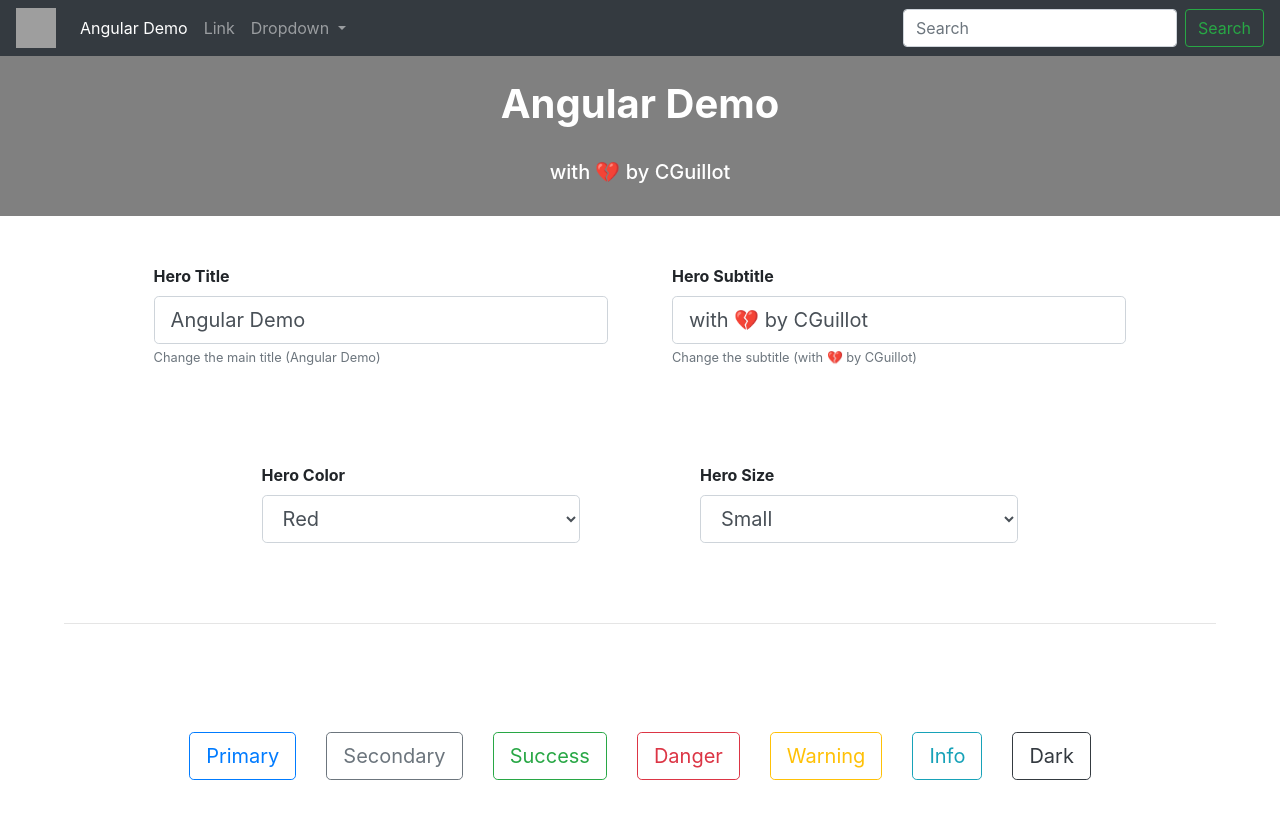
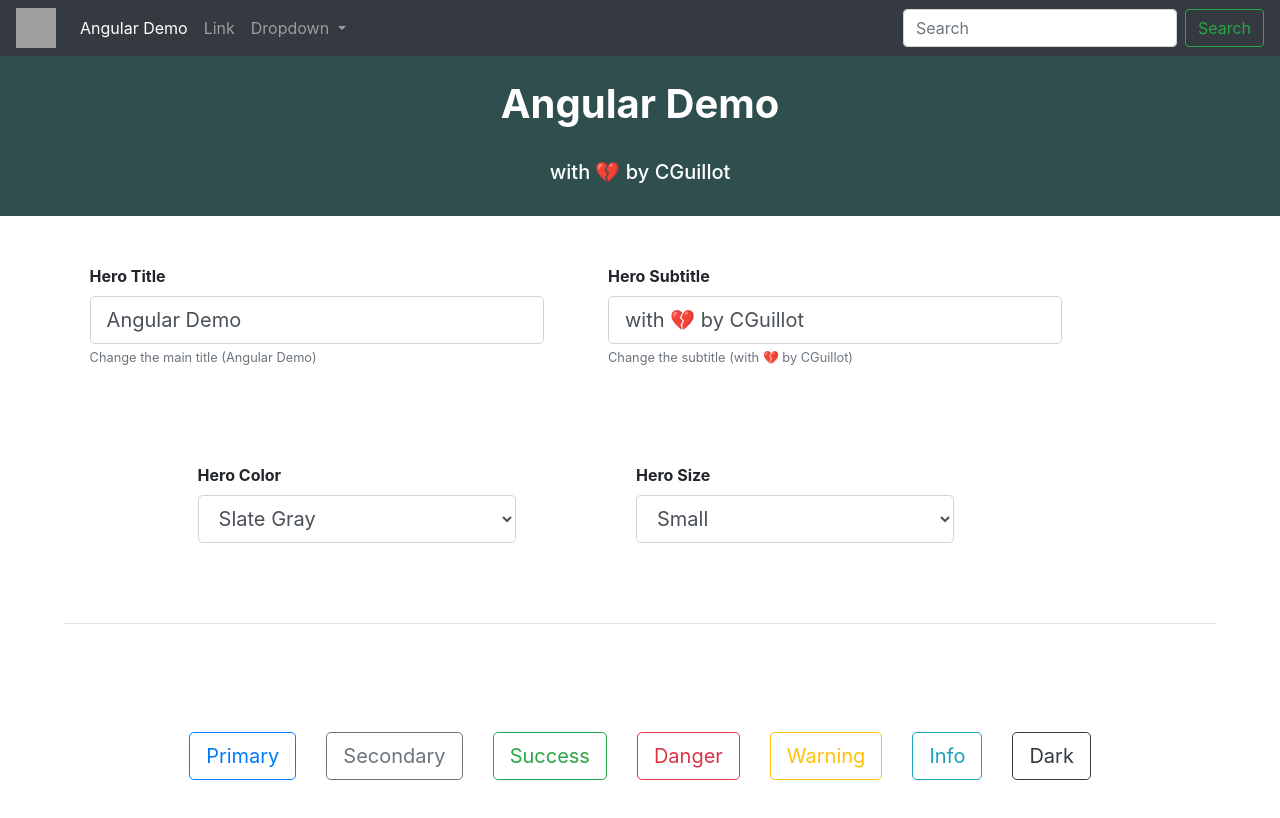
Before and after one commit to CGuillotG/AngularCourse, an Angular app: page / in a window 1280 px wide. Shown: the top 818 px of the page. Built offline with nearby package versions, Linux system fonts and the light colour scheme; grey boxes are pictures that could not be loaded.

Commit message:
Added heroColor functionality Made hero no longer a sibling from hero-panel

```diff
--- a/src/app/app.component.html
+++ b/src/app/app.component.html
@@ -1,6 +1,7 @@
 <app-navbar></app-navbar>
 <div id="main">
-    <app-hero heroTitle="{{heroTitle}}" heroSubtitle="{{heroSubtitle}}"></app-hero>
+    <!--  * Figure out how to pass variables between siblings 😫 -->
+    <!-- <app-hero heroTitle="{{heroTitle}}" heroSubtitle="{{heroSubtitle}}"></app-hero> -->
     <app-hero-panel heroTitle="{{heroTitle}}" heroSubtitle="{{heroSubtitle}}"></app-hero-panel>
     <hr>
     <app-button-panel></app-button-panel>
--- a/src/app/hero-panel/hero-panel.component.html
+++ b/src/app/hero-panel/hero-panel.component.html
@@ -1,3 +1,4 @@
+<app-hero heroTitle="{{heroTitle}}" heroSubtitle="{{heroSubtitle}}" heroColor="{{heroColor}}"></app-hero>
 <form id="hero-panel">
     <div class="form-group">
         <label for="heroTitle">Hero Title</label>
@@ -11,9 +12,10 @@
     </div>
     <div class="form-group form-select">
         <label for="heroColor">Hero Color</label>
-        <select class="form-control form-control-lg" id="heroColor">
+        <select class="form-control form-control-lg" name="heroColor" [(ngModel)]="heroColor">
+            <option>Slate Gray</option>
             <option>Red</option>
-            <option>Yellow</option>
+            <option>Golden Rod</option>
             <option>Blue</option>
             <option>Violet</option>
             <option>Green</option>
@@ -22,7 +24,7 @@
     </div>
     <div class="form-group form-select">
         <label for="heroSize">Hero Size</label>
-        <select class="form-control form-control-lg" id="heroSize">
+        <select class="form-control form-control-lg" name="heroSize">
             <option>Small</option>
             <option>Medium</option>
             <option>Large</option>
--- a/src/app/hero-panel/hero-panel.component.ts
+++ b/src/app/hero-panel/hero-panel.component.ts
@@ -9,6 +9,7 @@ export class HeroPanelComponent implements OnInit {
 
     @Input() heroTitle: string;
     @Input() heroSubtitle: string;
+    heroColor: string = "Slate Gray";
 
   constructor() { }
 
--- a/src/app/hero/hero.component.css
+++ b/src/app/hero/hero.component.css
@@ -1,5 +1,4 @@
 #hero {
-    background-color: gray;
     color: white;
     width: 100vw;
     min-height:150px;
--- a/src/app/hero/hero.component.html
+++ b/src/app/hero/hero.component.html
@@ -1,4 +1,4 @@
-<div id="hero">
+<div id="hero" [style.backgroundColor]="getDarkColor(heroColor)">
     <h1>{{heroTitle}}</h1>
     <h5>{{heroSubtitle}}</h5>
 </div>
--- a/src/app/hero/hero.component.ts
+++ b/src/app/hero/hero.component.ts
@@ -9,10 +9,15 @@ export class HeroComponent implements OnInit {
 
     @Input() heroTitle: string;
     @Input() heroSubtitle: string;
+    @Input() heroColor: string;
 
   constructor() { }
 
   ngOnInit(): void {
   }
 
+  getDarkColor = (color) => {
+    return "dark"+color.replace(/\s/g, "")
+  }
+
 }
```
